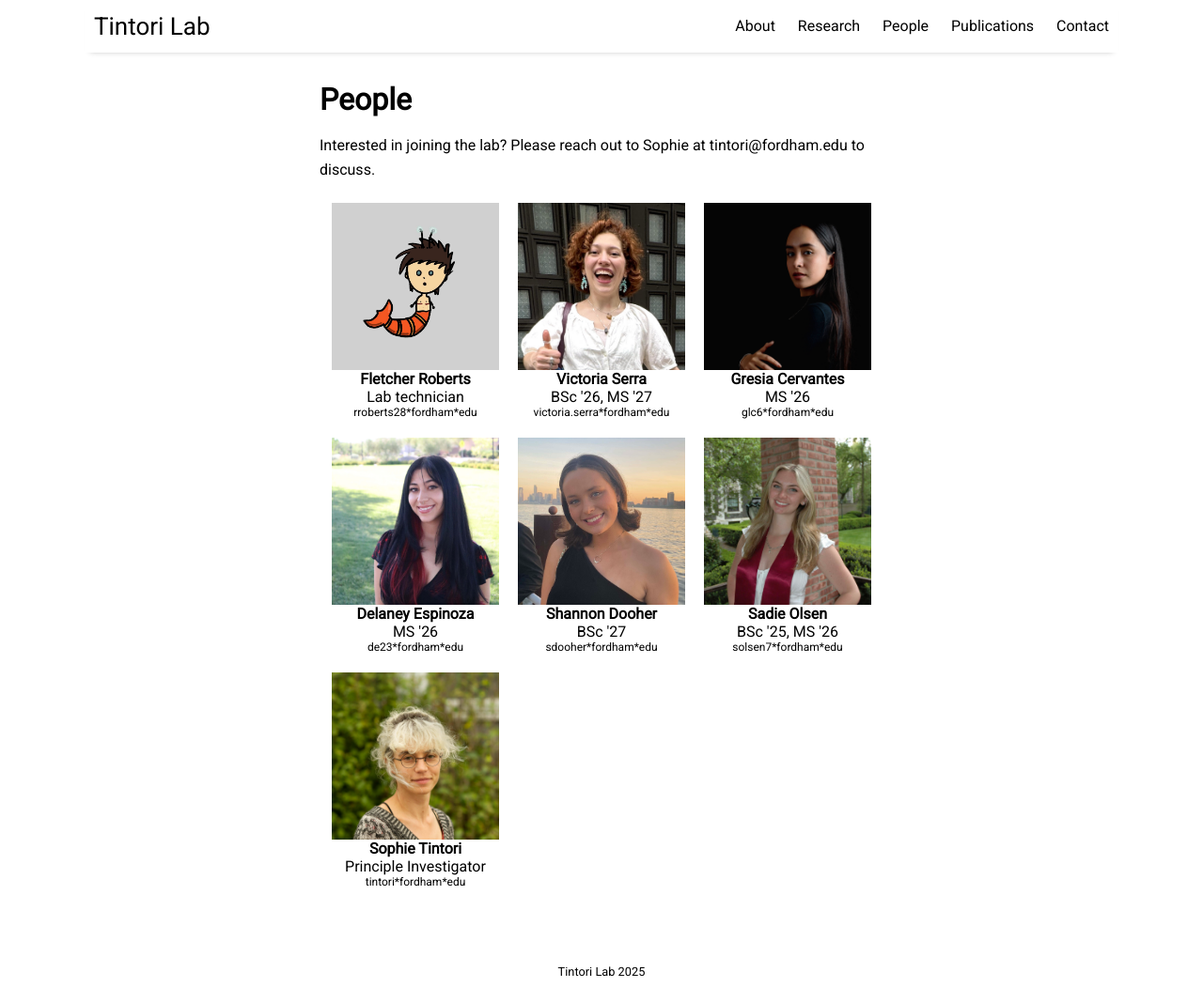
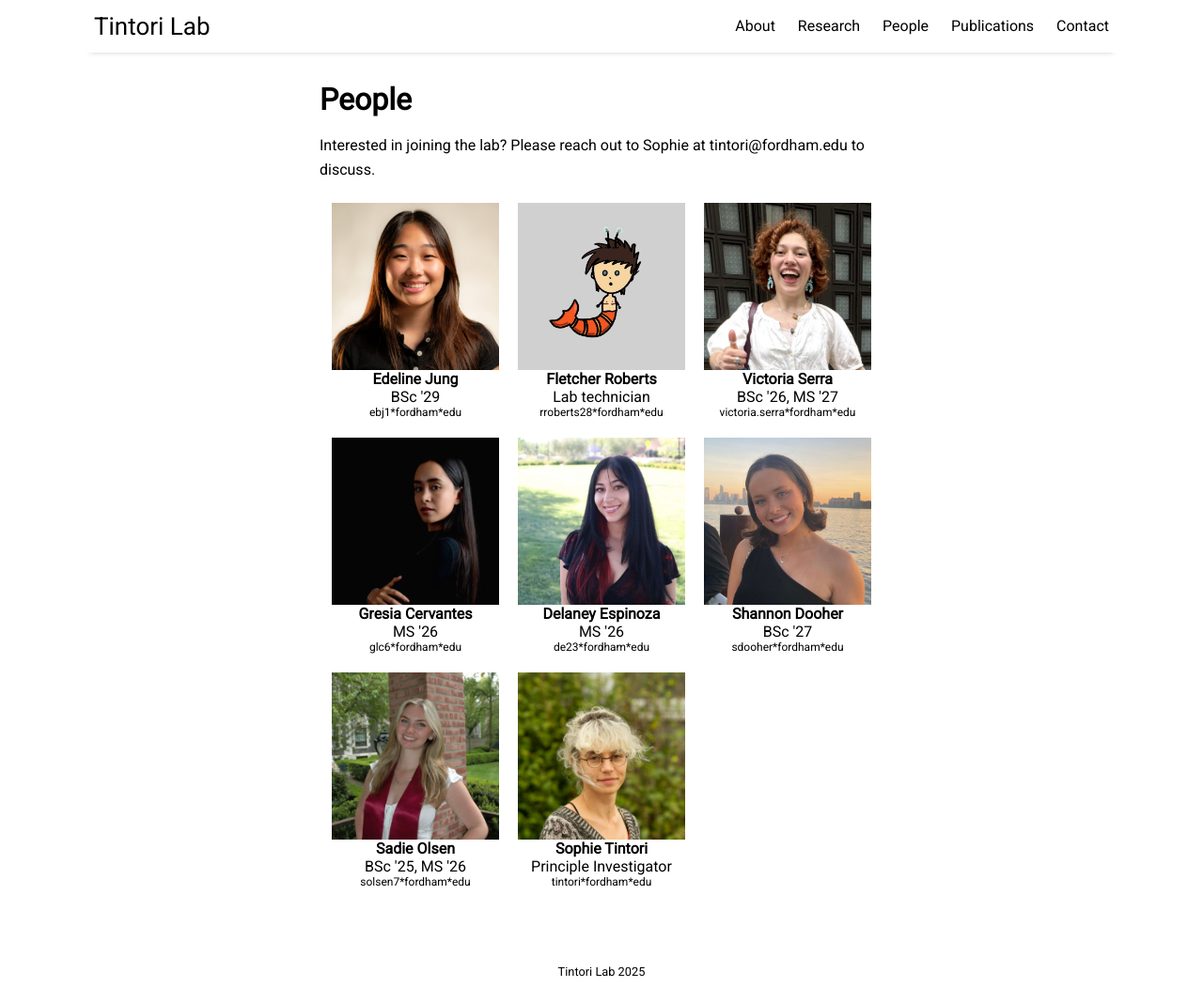
Before and after one commit to tintori/tintori.github.io, a Jekyll site: the page built from _posts/2017-01-01-people.md, in a window 1280 px wide and 1068 px high. Shown: the whole window at 94% size. Built offline with Jekyll 4.4.1, drawn with Linux system fonts in a browser that asks for light colours; nearby versions of some CDN libraries.

Commit message:
add edeline

```diff
--- a/_posts/2017-01-01-people.md
+++ b/_posts/2017-01-01-people.md
@@ -20,6 +20,7 @@ Interested in joining the lab? Please reach out to Sophie at tintori@fordham.edu
 
 <div class ="image-gallery">
 
+{% include portrait.html file="lab_members/edeline_sq.jpg" name="Edeline Jung" status="BSc '29" email="ebj1*fordham*edu" %}
 {% include portrait.html file="lab_members/fletcher_sq.jpg" name="Fletcher Roberts" status="Lab technician" email="rroberts28*fordham*edu" %}
 {% include portrait.html file="lab_members/victoria_sq1.png" name="Victoria Serra" status="BSc '26, MS '27" email="victoria.serra*fordham*edu"  %}
 {% include portrait.html file="lab_members/gresia_1_sq_br.jpg" name="Gresia Cervantes" status="MS '26" email="glc6*fordham*edu"  %}
```
Also changed, not shown: assets/img/lab_members/edeline.jpg (added), assets/img/lab_members/edeline_sq.jpg (added), 7 other files.
